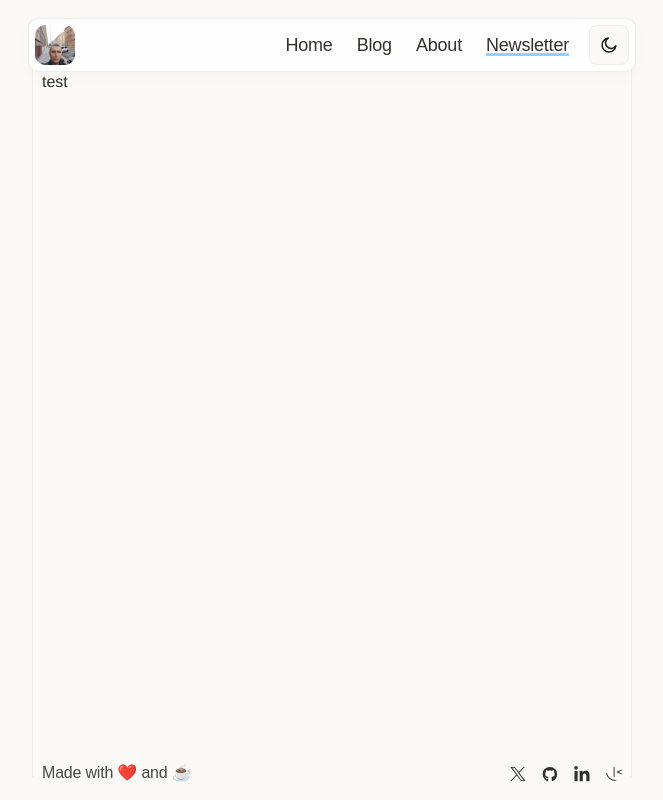
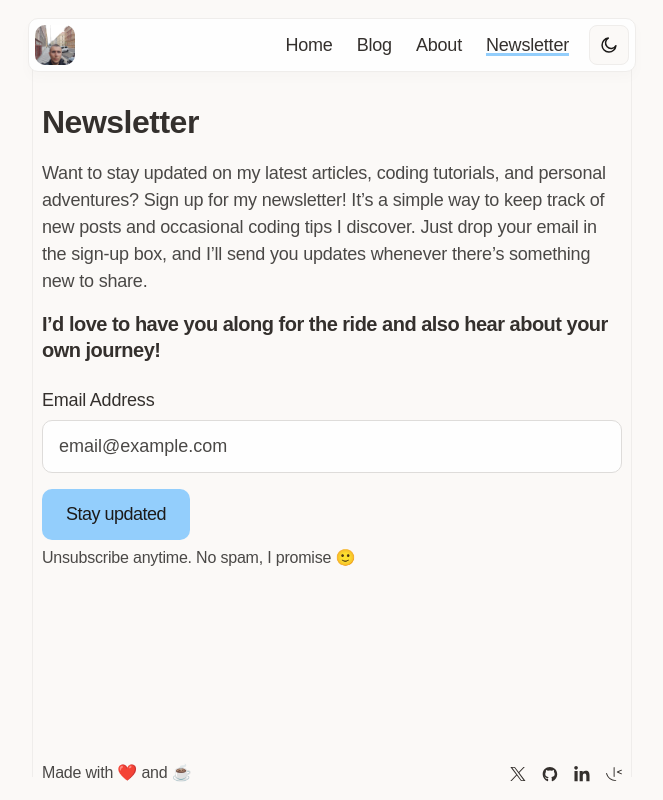
Before and after one commit to DmytroVoitovych/Personal-Voitovych-blog, a Next.js app: page /newsletter in a window 1280 px wide. Shown: the whole page, without its empty margins (308-971 px from the left). Built offline with nearby package versions, Linux system fonts and the light colour scheme.

Commit message:
newsletter layout is ready

```diff
--- /dev/null
+++ b/src/app/newsletter/page.module.css
@@ -0,0 +1,18 @@
+
+.newsSection{
+padding: 32px 0;
+}
+
+.newsSection  h1 {
+ margin-bottom: 16px;
+}
+
+.newsSection h1 + p {
+margin-bottom: 16px;
+color: var(--txt-additional);
+}
+
+.newsSection strong{
+display: block;
+margin-bottom: 24px;
+}
--- a/src/app/newsletter/page.tsx
+++ b/src/app/newsletter/page.tsx
@@ -1,9 +1,23 @@
-const Newsletter = ()=>{
+import NewsForm from "@/components/formComponent/FormComponent";
+import styles from "./page.module.css";
 
-return <section>
-<h1>test</h1>
-</section>
-
+const Newsletter = () => {
+  return (
+    <section className={styles.newsSection}>
+      <h1 className="text-preset-2">Newsletter</h1>
+      <p className="text-preset-7">
+        Want to stay updated on my latest articles, coding tutorials, and personal
+        adventures? Sign up for my newsletter! It’s a simple way to keep track of new
+        posts and occasional coding tips I discover. Just drop your email in the
+        sign-up box, and I’ll send you updates whenever there’s something new to
+        share.
+      </p>
+      <strong className="text-preset-5">
+        I’d love to have you along for the ride and also hear about your own journey!
+      </strong>
+      <NewsForm />
+    </section>
+  );
 };
 
 export default Newsletter;
--- a/src/assets/css/variables.css
+++ b/src/assets/css/variables.css
@@ -46,13 +46,19 @@
     --bg-main:var(--neutral-100);
     --bg-extra:var(--neutral-50);
     --bg-btn-menu:var(--neutral-700);
+    --bg-hover:var(--neutral-200);
+    --bg-btn:var(--blue-500);
+    --bg-btn-hover:var(--blue-700);
 
     --bor-cl:var(--neutral-200);
+    --bor-input: var(--neutral-300);
 
     --txt-main: var(--neutral-700);
     --txt-additional:var(--neutral-600);
     --txt-btn-menu:var(--neutral-50);
     --txt-active:var(--neutral-900);
+    --txt-placeholder:var(--neutral-600);
+    --txt-btn:var(--neutral-900);
 
    --shadow: 0 6px 10px 0 rgba(123, 123, 123, 0.03);
    --popup-shadow: 0 8px 15px 0 rgba(8, 6, 25, 0.06);
@@ -63,13 +69,16 @@
     --bg-main:var(--neutral-900);
     --bg-extra:var(--neutral-800);
     --bg-btn-menu:var(--neutral-50);
+    --bg-hover:var(--neutral-700);
 
     --bor-cl:var(--neutral-700);
+    --bor-input: var(--neutral-600);
 
     --txt-main: var(--neutral-50);
     --txt-additional:var(--neutral-400);
     --txt-btn-menu:var(--neutral-900);
     --txt-active:var(--neutral-50);
+    --txt-placeholder:var(--neutral-300);
 
     --shadow: 0 6px 10px 0 rgba(123, 123, 123, 0.03);
     --popup-shadow: 0 8px 15px 0 rgba(8, 6, 25, 0.06);
--- a/src/components/allArticlesList/ArticlesList.tsx
+++ b/src/components/allArticlesList/ArticlesList.tsx
@@ -26,7 +26,7 @@ export const ArticlesList = async ({ query }: ArticlesListProps) => {
     <ul className={styles.allArticlesList}>
       {articles?.map((post) => (
         <li key={post.id}>
-          <Link href={`/${post.slug}`} className="text-preset-5">
+          <Link href={`/blog/${post.slug}`} className="text-preset-5">
             {post.title}
           </Link>
           <span className="text-preset-8-italic">
--- /dev/null
+++ b/src/components/formComponent/FormComponent.module.css
@@ -0,0 +1,59 @@
+.form {
+  display: grid;
+}
+
+.form label {
+  display: grid;
+  gap: 6px;
+}
+
+.form input {
+  color: var(--txt-main);
+  margin-bottom: 16px;
+  background-color: var(--bg-extra);
+  padding: 12px 16px;
+  border-radius: 10px;
+  border: 1px solid var(--bor-input);
+  transition: background-color 250ms ease-in-out;
+}
+
+@media (hover: hover) {
+  .form input:hover {
+    cursor: pointer;
+    background-color: var(--bg-hover);
+  }
+}
+
+.form input:focus-visible{
+ outline: 1px solid var(--accent-cl);
+ outline-offset: 2px;
+}
+
+.form input::placeholder {
+  color: var(--txt-placeholder);
+}
+
+.form button{
+padding: 12px 24px;
+background-color: var(--bg-btn);
+color: var(--txt-btn);
+border-radius: 10px;
+margin-bottom: 8px;
+width: fit-content;
+transition: background-color 250ms ease-in-out;
+}
+
+@media (hover: hover) {
+.form button:hover{
+background-color: var(--bg-btn-hover);
+}
+}
+
+.form button:focus-visible{
+    outline: 1px solid var(--accent-cl);
+    outline-offset: 2px;
+}
+
+.form p{
+color: var(--txt-additional);
+}
--- /dev/null
+++ b/src/components/formComponent/FormComponent.tsx
@@ -0,0 +1,21 @@
+'use client';
+import Form from 'next/form'
+import styles from './FormComponent.module.css';
+
+export default function NewsForm() {
+
+const subscribeByEmail = ()=>{
+
+};
+
+  return (
+    <Form action={subscribeByEmail} className={styles.form}>
+      <label htmlFor="email" className='text-preset-7'>
+      Email Address
+      <input type='email' id='email' name="email" placeholder='email@example.com' />
+      </label>
+      <button className='text-preset-6' type="submit">Stay updated</button>
+      <p className='text-preset-8'>Unsubscribe anytime. No spam, I promise 🙂</p>
+    </Form>
+  )
+}
```
Also changed, not shown: src/app/blog/[slug]/page.tsx (added, +23 -0 lines), src/app/blog/[slug]/page.module.css (added).
